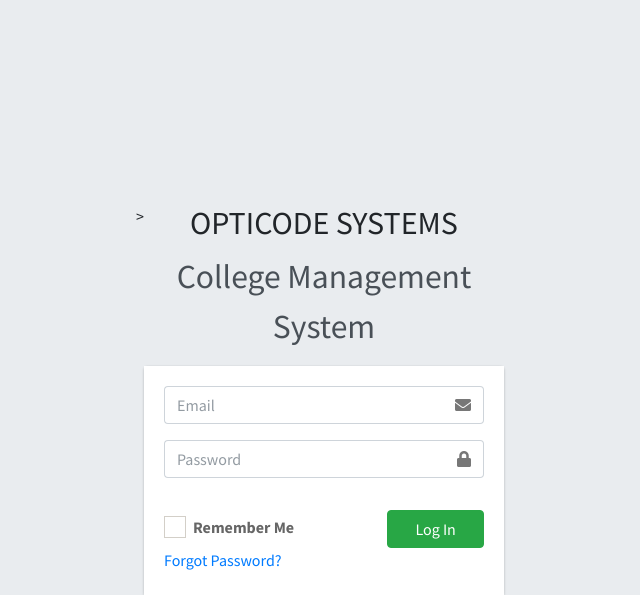
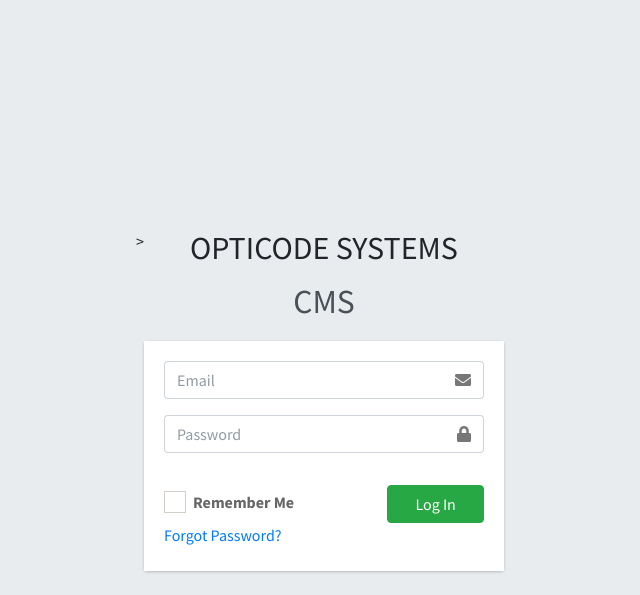
Before and after one commit to CodeMasterBrian/School-Management-System, a Django app: page / in a window 1280 px wide. Shown: the top 595 px of the page, without its empty margins (320-960 px from the left). Run offline with Django 5.2, Linux system fonts and the light colour scheme; some libraries are stand-ins or nearby versions.

Commit message:
Modifications

```diff
--- a/main_app/hod_views.py
+++ b/main_app/hod_views.py
@@ -257,6 +257,7 @@
         'page_obj': page_obj,
         'page_title': 'Manage Courses'
     }
+
     return render(request, "hod_template/manage_course.html", context)
 
 
--- a/main_app/models.py
+++ b/main_app/models.py
@@ -58,7 +58,7 @@
     objects = CustomUserManager()
 
     def __str__(self):
-        return self.last_name + ", " + self.first_name
+        return self.email
 
 
 class Admin(models.Model):
--- a/main_app/templates/main_app/login.html
+++ b/main_app/templates/main_app/login.html
@@ -28,7 +28,7 @@
     <div class="login-box ">
         <div class="login-logo">
         <h2 class="text-center">OPTICODE SYSTEMS</h2>
-            <a href=""><b>College Management System</b></a>
+            <a href=""><b>CMS</b></a>
 
         </div>
         <!-- /.login-logo -->
```
Also changed, not shown: media/CAL.png (added), media/Tick Correct Student Sticker.png (added), media/Tick Correct Student Sticker_D5iF9wJ.png (added).
